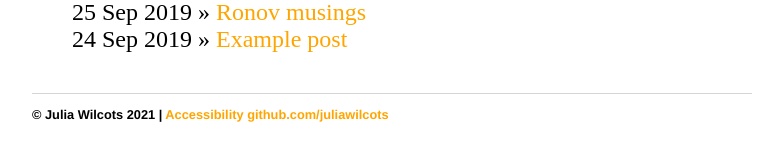
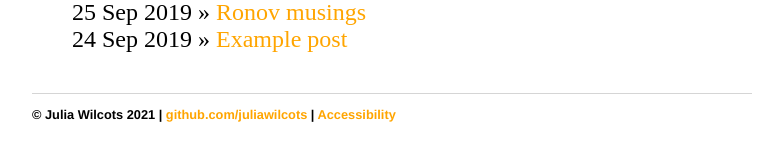
Before and after one commit to juliawilcots/juliawilcots.github.io, a Jekyll site: the page built from journal/c34a44972dede8b45feb18a1f9a950e51bf341be/index.html, in a window 1280 px wide. Shown: the part 328-489 px from the top of the page, without its empty margins (248-1022 px from the left). Built offline with Jekyll 4.4.1, drawn with Linux system fonts in a browser that asks for light colours.

```diff
--- a/_layouts/default.html
+++ b/_layouts/default.html
@@ -38,8 +38,7 @@ g<!DOCTYPE html>
 			</div><!-- /.container -->
 			<footer>
 	    		<ul>
-				© Julia Wilcots 2021 | <a href="https://accessibility.mit.edu">Accessibility</a>
-	        		<li><a href="https://github.com/juliawilcots">github.com/juliawilcots</a></li>
+				© Julia Wilcots 2021 | <a href="https://github.com/juliawilcots">github.com/juliawilcots</a> | <a href="https://accessibility.mit.edu">Accessibility</a>
 				</ul>
 			</footer>
 		</body>
```
